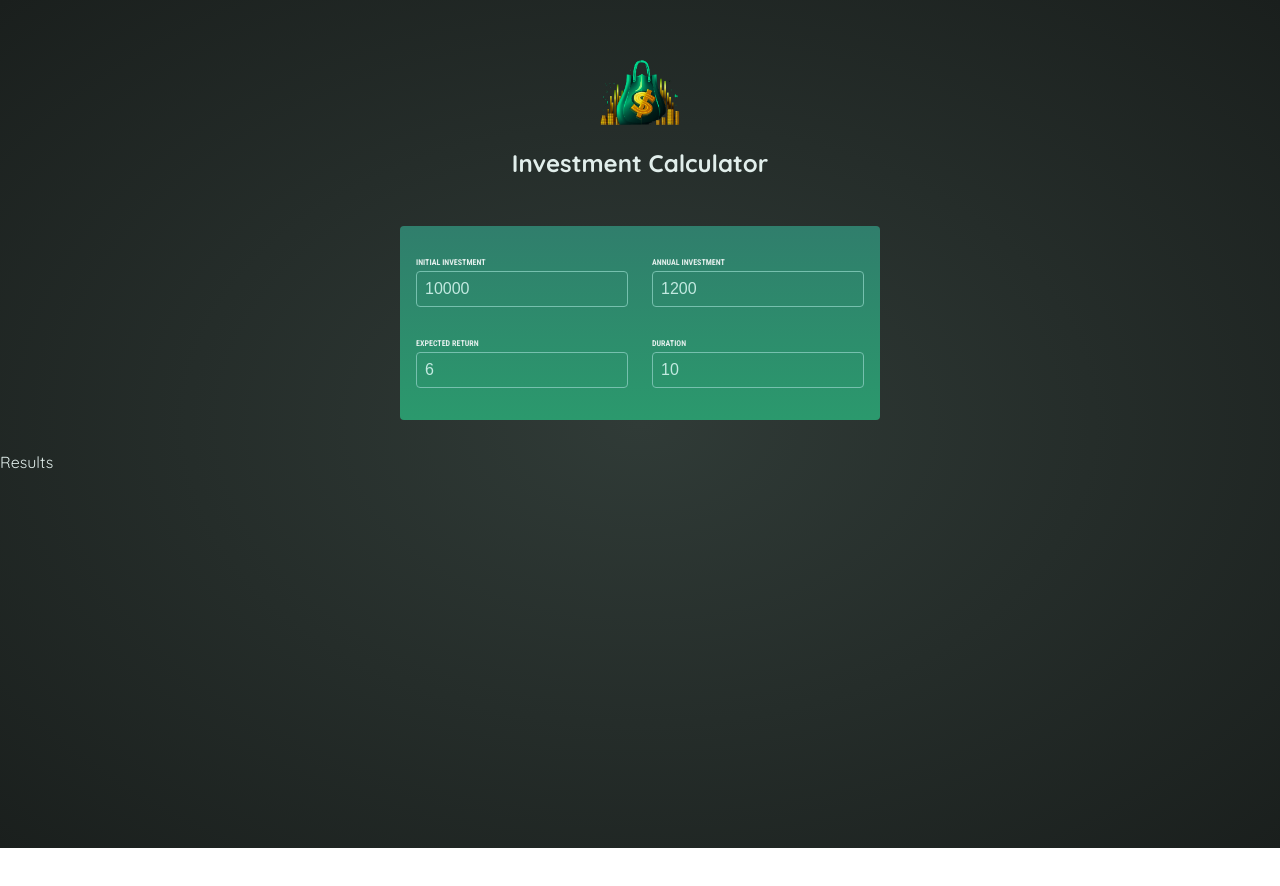
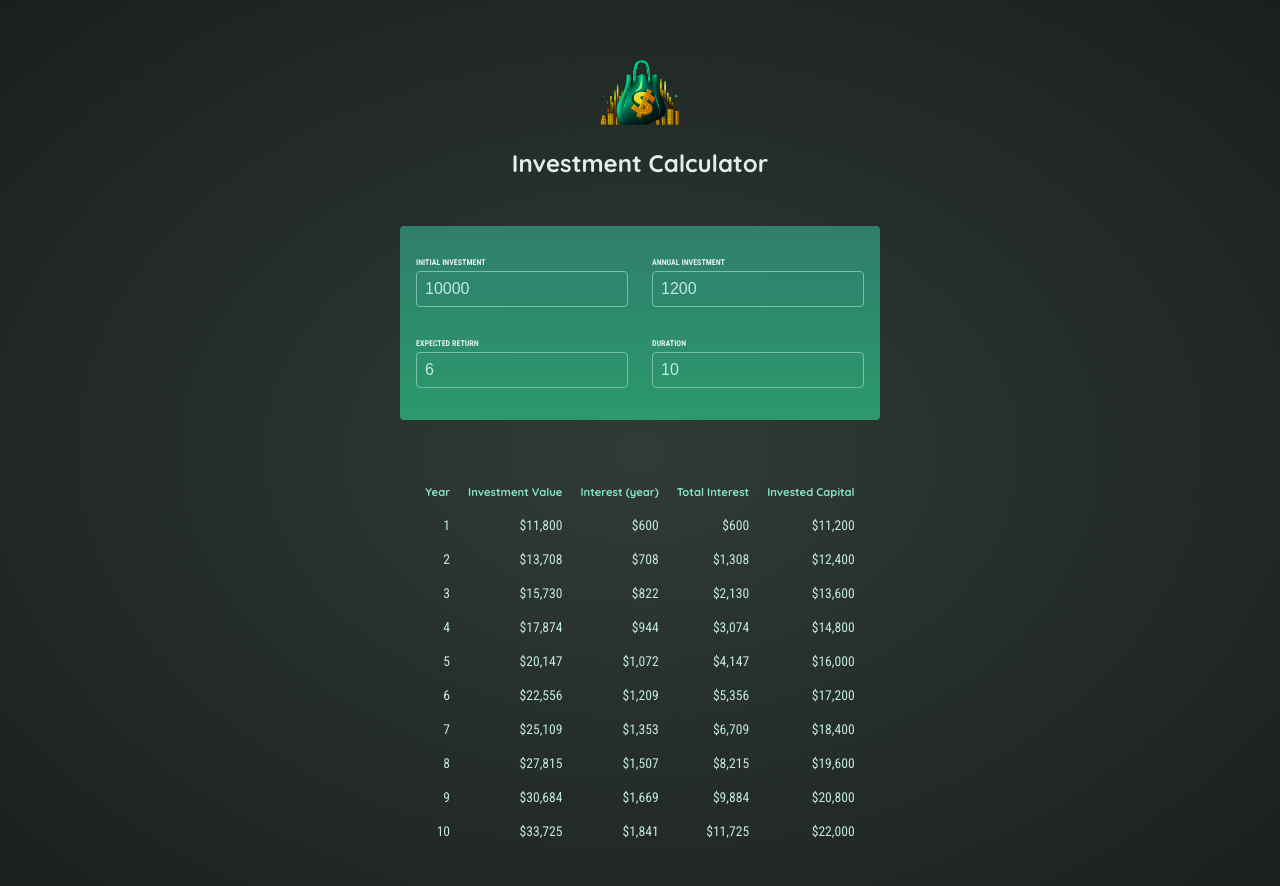
Before and after one commit to andresvaz89/investment-calculator, a React (Vite) app: page / in a window 1280 px wide. Shown: the top 886 px of the page. Before the commit the page ends 848 px from the top, so only its background shows below. Built offline with nearby package versions, Linux system fonts and the light colour scheme.

Commit message:
added table withing Results component and its logic

```diff
--- a/src/App.jsx
+++ b/src/App.jsx
@@ -15,7 +15,7 @@
     setUserInput((prevUserInput) => {
       return {
         ...prevUserInput,
-        [inputIdentifier]: newValue
+        [inputIdentifier]: +newValue
       };
     });
   }
--- a/src/component/Results.jsx
+++ b/src/component/Results.jsx
@@ -1,8 +1,44 @@
 import React from 'react';
+import { calculateInvestmentResults, formatter } from '../util/investment';
 
 const Results = ({ input }) => {
-  console.log(input);
-  return <p>Results</p>;
+  const resultsData = calculateInvestmentResults(input);
+  const initialInvestment =
+    resultsData[0].valueEndOfYear -
+    resultsData[0].interest -
+    resultsData[0].annualInvestment;
+  console.log(initialInvestment);
+  return (
+    <table id="result">
+      <thead>
+        <tr>
+          <th>Year</th>
+          <th>Investment Value</th>
+          <th>Interest (year)</th>
+          <th>Total Interest</th>
+          <th>Invested Capital</th>
+        </tr>
+      </thead>
+      <tbody>
+        {resultsData.map((yearData) => {
+          const totalInterest =
+            yearData.valueEndOfYear -
+            yearData.annualInvestment * yearData.year -
+            initialInvestment;
+          const totalAmountInvestment = yearData.valueEndOfYear - totalInterest;
+          return (
+            <tr>
+              <td>{yearData.year}</td>
+              <td>{formatter.format(yearData.valueEndOfYear)}</td>
+              <td>{formatter.format(yearData.interest)}</td>
+              <td>{formatter.format(totalInterest)}</td>
+              <td>{formatter.format(totalAmountInvestment)}</td>
+            </tr>
+          );
+        })}
+      </tbody>
+    </table>
+  );
 };
 
 export default Results;
```
